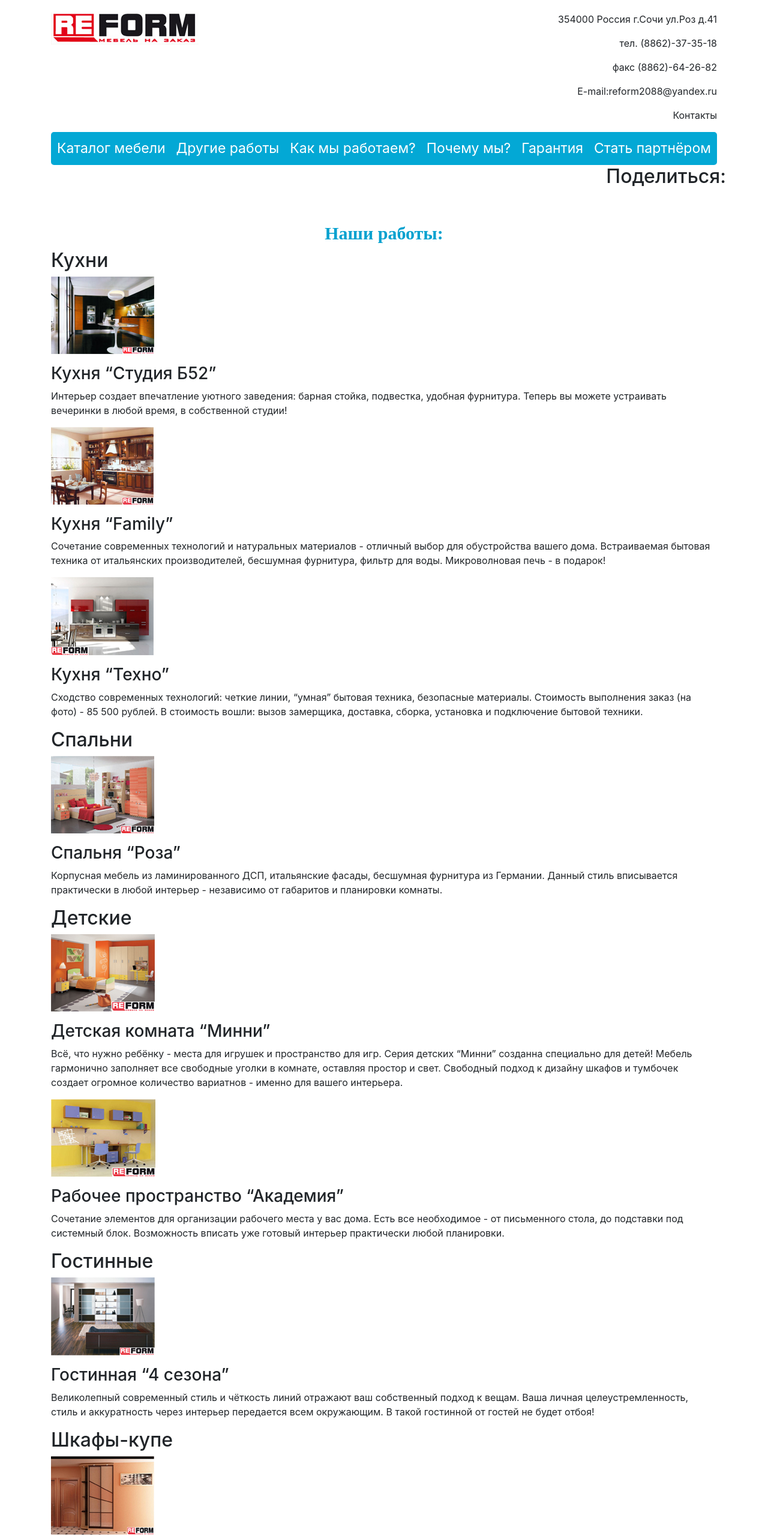
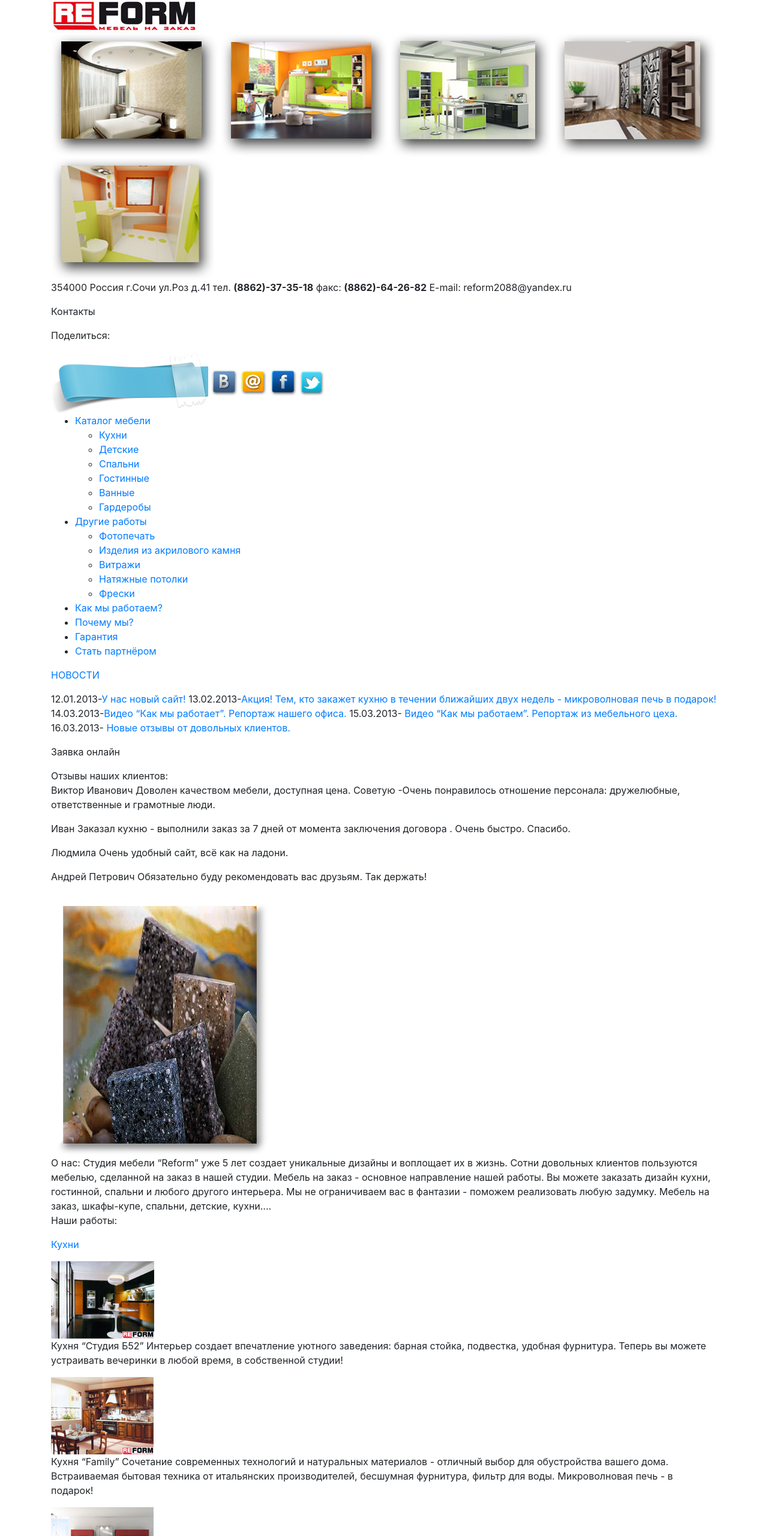
Before and after one commit to pechjonka/web-shop, a plain HTML site: page index.html in a window 1280 px wide. Shown: the top 2560 px of the page at 60% size. Drawn offline with nearby package versions, Linux system fonts and the light colour scheme.

Commit message:
new  start

```diff
--- a/css/style.css
+++ b/css/style.css
@@ -7,6 +7,7 @@
     url('fonts/MyriadProCond.ttf') format('truetype'),
     url('fonts/MyriadProCond.svg#MyriadProCond') format('svg');
 }
+
 @font-face {
   font-family: 'MyriadProSemibold_31650';
   src: url('fonts/MyriadProSemibold_31650.eot');
@@ -16,6 +17,7 @@
     url('fonts/MyriadProSemibold_31650.ttf') format('truetype'),
     url('fonts/MyriadProSemibold_31650.svg#MyriadProSemibold_31650') format('svg');
 }
+
 @font-face {
   font-family: 'ofont_ru_AvantGardeCTT';
   src: url('fonts/ofont_ru_AvantGardeCTT.eot');
@@ -25,62 +27,3 @@
     url('fonts/ofont_ru_AvantGardeCTT.ttf') format('truetype'),
     url('fonts/ofont_ru_AvantGardeCTT.svg#ofont_ru_AvantGardeCTT') format('svg');
 }
-
-.logo {
-    padding-top: 20px;
-    text-align: left;
-    position: absolute;
-}
-
-.contacts {
-    text-align: right;
-    padding-top: 20px;
-    position: relative;
-}
-
-.menu-list {
-    text-decoration: none;
-    list-style-type: none;
-    display: inline-flex;
-    background-color: #03a8d5;
-    padding: 10px;
-    margin: 0px;
-    justify-content: space-between;
-    border-radius: 5px;
-    }
-
-.submenu {
-    list-style-type: none;
-    background-color: #83d0e7;
-    padding: 10px;
-    margin: 0px;
-    position: absolute;
-    border-radius: 3px;
-    display: none;
-}
-
-li>a {
-    color: #fff;
-
-}
-
-li>a:hover {
-    text-decoration: none;
-}
-
-.list {
-    font-size: 23px;
-}
-
-.submenu {
-    font-size: 17px;
-}
-
-h1 {
-    font-size: 30px;
-    text-align: center;
-    color: #02a1cf;
-    padding-top: 50px;
-    font-family: Myriad Pro;
-    font-weight: bold;
-}
--- a/index.html
+++ b/index.html
@@ -1,37 +1,54 @@
 <!DOCTYPE html>
 <html lang="en">
+
 <head>
   <meta charset="UTF-8">
   <meta name="viewport" content="width=, initial-scale=1.0">
   <meta http-equiv="X-UA-Compatible" content="ie=edge">
   <!--bootstrap-->
-    <link rel="stylesheet" href="https://stackpath.bootstrapcdn.com/bootstrap/4.2.1/css/bootstrap.min.css" integrity="sha384-GJzZqFGwb1QTTN6wy59ffF1BuGJpLSa9DkKMp0DgiMDm4iYMj70gZWKYbI706tWS"crossorigin="anonymous">
+  <link rel="stylesheet" href="https://stackpath.bootstrapcdn.com/bootstrap/4.2.1/css/bootstrap.min.css" integrity="sha384-GJzZqFGwb1QTTN6wy59ffF1BuGJpLSa9DkKMp0DgiMDm4iYMj70gZWKYbI706tWS" crossorigin="anonymous">
   <!--custom css-->
   <link rel="stylesheet" href="css/style.css">
   <title>Furniture Shop</title>
 </head>
+
 <body>
   <div class="container">
-        <header>
-            <img src="img/logo.jpg" alt="logo" class="logo">
-            <div class="contacts" id="contacts">
-                <p>354000 Россия г.Сочи ул.Роз д.41</p>
-                <p>тел. (8862)-37-35-18</p>
-                <p>факс (8862)-64-26-82</p>
-                <p>E-mail:reform2088@yandex.ru</p>
+    <div class="top">
+      <img src="img/logo.jpg" alt="logo">
+      <div class="slider">
+        <img src="img\slide1.png" alt="">
+        <img src="img\slide2.png" alt="">
+        <img src="img\slide3.png" alt="">
+        <img src="img\slide4.png" alt="">
+        <img src="img\slide5.png" alt="">
+      </div>
+      <div class="contacts-top">
+        <p>
+          354000 Россия г.Сочи ул.Роз д.41
+          тел. <b>(8862)-37-35-18</b>
+          факс: <b>(8862)-64-26-82</b>
+          E-mail: reform2088@yandex.ru
+        </p>
         <p>Контакты</p>
+        <div class="share">
+          <p>Поделиться:</p>
+          <div class="share-link">
+            <img src="img\Tag.png" alt="share social">
+            <a href="http://VK.com"><img src="img\VK.png" alt="VK.com"></a>
+            <a href="http://mail.ru"><img src="img\mail.png" alt="mail.ru"></a>
+            <a href="http://facebook.com"><img src="img\face.png" alt="facebook.com"></a>
+            <a href="http://twiter.com"><img src="img\twit.png" alt="twiter.com"></a>
           </div>
-            <nav class="menu">
-                <div id="burg">
-                    <a href="#">
-                        <span class="bar" id="top"></span>
-                        <span class="bar" id="middle"></span>
-                        <span class="bar" id="buttom"></span>
-                    </a>
         </div>
-                <ul class="menu-list col-lg">
-                    <li class="list" id="menu-list1"><a href="#">Каталог мебели</a>
-                        <ul class="submenu" id="submenu1">
+      </div>
+    </div>
+    <!--start first menu-->
+    <div class="menu">
+      <ul>
+        <li>
+          <a href="#">Каталог мебели</a>
+          <ul>
             <li><a href="#">Кухни</a></li>
             <li><a href="#">Детские</a></li>
             <li><a href="#">Спальни</a></li>
@@ -40,8 +57,9 @@
             <li><a href="#">Гардеробы</a></li>
           </ul>
         </li>
-                    <li class="list" id="menu-list2"><a href="#">Другие работы</a>
-                        <ul class="submenu" id="submenu2">
+        <li>
+          <a href="#">Другие работы</a>
+          <ul>
             <li><a href="#">Фотопечать</a></li>
             <li><a href="#">Изделия из акрилового камня</a></li>
             <li><a href="#">Витражи</a></li>
@@ -49,101 +67,122 @@
             <li><a href="#">Фрески</a></li>
           </ul>
         </li>
-                    <li class="list" class="list"><a href="#"> Как мы работаем?</a></li>
-                    <li class="list"><a href="#"> Почему мы?</a></li>
-                    <li class="list"><a href="#">Гарантия</a></li>
-                    <li class="list"><a href="#">Стать партнёром</a></li>
+        <li><a href="#">Как мы работаем?</a></li>
+        <li><a href="#">Почему мы?</a></li>
+        <li><a href="#">Гарантия</a></li>
+        <li><a href="#">Стать партнёром</a></li>
       </ul>
-            </nav>
-        </header>
-        <div class="social row justify-content-end">
-            <h2>Поделиться:</h2>
-            <a href=""><img src="" alt=""></a>
-            <a href=""><img src="" alt=""></a>
-            <a href=""><img src="" alt=""></a>
-            <a href=""><img src="" alt=""></a>
     </div>
-        <div class="main">
-            <h1>Наши работы:</h1>
-            <h2>Кухни</h2>
-            <div class="kitchen">
-                <img src="img\kuhnja_b52.jpg" alt="">
-                <p><h3>Кухня “Студия Б52”</h3> Интерьер создает впечатление уютного заведения: барная стойка, подвестка, удобная фурнитура. Теперь вы можете устраивать вечеринки в любой время, в собственной студии!</p>
-                <img src="img\kuhnja_family.jpg" alt="">
-                <p><h3>Кухня “Family”</h3> Сочетание современных технологий и натуральных материалов - отличный выбор для обустройства вашего дома. Встраиваемая бытовая техника от итальянских производителей, бесшумная фурнитура, фильтр для воды. Микроволновая печь - в подарок!</p>
-                <img src="img\kuhnja_tehno.jpg" alt="">
-                <p><h3>Кухня “Техно”</h3> Сходство современных технологий: четкие линии, “умная” бытовая техника, безопасные материалы. Стоимость выполнения заказ (на фото) - 85 500 рублей. В стоимость вошли: вызов замерщика, доставка, сборка, установка и подключение бытовой техники.</p>
-            </div>
-            <h2>Спальни</h2>
-            <div class="bedroom">
-                <img src="img\bedroom_roze.jpg" alt="">
-                <p><h3>Спальня “Роза”</h3> Корпусная мебель из ламинированного ДСП, итальянские фасады, бесшумная фурнитура из Германии. Данный стиль вписывается практически в любой интерьер - независимо от габаритов и планировки комнаты.</p>
-            </div>
-            <h2>Детские</h2>
-            <div class="kidsroom">
-                <img src="img\kids_mini.jpg" alt="">
-                <p><h3>Детская комната “Минни”</h3>Всё, что нужно ребёнку - места для игрушек и пространство для игр. Серия детских “Минни” созданна специально для детей! Мебель гармонично заполняет все свободные уголки в комнате, оставляя простор и свет. Свободный подход к дизайну шкафов и тумбочек создает огромное количество вариатнов - именно для вашего интерьера.</p>
-                <img src="img\academy.jpg" alt="">
-                <p><h3>Рабочее пространство “Академия”</h3>Сочетание элементов для организации рабочего места у вас дома. Есть все необходимое - от письменного стола, до подставки под системный блок. Возможность вписать уже готовый интерьер практически любой планировки.</p>
-            </div>
-            <h2>Гостинные</h2>
-            <div class="tvroom">
-                <img src="img\tvroom.jpg" alt="">
-                <p><h3>Гостинная “4 сезона”</h3>Великолепный современный стиль и чёткость линий отражают ваш собственный подход к вещам. Ваша личная целеустремленность, стиль и аккуратность через интерьер передается всем окружающим. В такой гостинной от гостей не будет отбоя!</p>
-            </div>
-            <h2>Шкафы-купе</h2>
-            <div class="cupboard">
-                <img src="img\jungle.jpg" alt="">
-                <p><h3>Шкаф-купе серии “Джунгли”</h3>Сочетание функциональности и самобытности всего в нескольких квадратных метрах!</p>
-                <img src="img\invait.jpg" alt="">
-                <p><h3>Шкаф-купе серии “Инвайт”</h3>Очень удобный и функциональный вариант  для интерьеров с ограниченным пространством. Мы поможем вас создать дополнительную комнату - гардроб в вашей квартире.</p>
-            </div>
-        </div>
+    <!--end first menu-->
     <div class="side">
       <div class="news">
-                <h3>НОВОСТИ</h3>
-                <p>
-                    12.01.2013-У нас новый сайт!
-
-                    13.02.2013-Акция! Тем, кто закажеткухню в течении ближайших двух недель - микроволновая печь в подарок!
-
-                    14.03.2013-Видео “Как мы работает”. Репортаж нашего офиса.
-
-                    15.03.2013-Видео “Как мы работаем”. Репортаж из мебельного цеха.
-
-                    16.03.2013-Новые отзывы от довольных клиентов.
+        <p><a href="''">НОВОСТИ</a></p>
+        <p>12.01.2013-<a href="">У нас новый сайт!</a>
+          13.02.2013-<a href="#">Акция! Тем, кто закажет кухню в течении ближайших двух недель - микроволновая печь в подарок!</a>
+          14.03.2013-<a href="#">Видео “Как мы работает”. Репортаж нашего офиса.</a>
+          15.03.2013- <a href="#">Видео “Как мы работаем”. Репортаж из мебельного цеха.</a>
+          16.03.2013- <a href="#">Новые отзывы от довольных клиентов.</a>
         </p>
       </div>
-            <div class="order online">
-                <h3>Заявка онлайн</h3>
-                <button><img src="" alt=""></button>
-                <button><img src="" alt=""></button>
-                <button><img src="" alt=""></button>
+      <div class="order">
+        <p>Заявка онлайн</p>
       </div>
-            <div class="comments">
-                <h3>Отзывы наших клиентов:</h3>
-                    <p>Доволен качеством мебели,доступная цена. Советую. -Очень понравилось отношение персонала: дружелюбные, ответственные и грамотные люди.</p>
-                    <img src="img\foto.jpg" alt="">
-                    <p>Виктор Иванович</p>
-                    <p>Заказал кухню - выполнили заказ за 7 дней от момента заключения договора . Очень быстро. Спасибо.</p>
-                    <img src="img\foto2.jpg" alt="">
+      <div class="feedback">
+        Отзывы наших клиентов:
+
+        <p>Виктор Иванович
+        Доволен качеством мебели,
+        доступная цена. Советую
+        -Очень понравилось отношение
+        персонала: дружелюбные, ответственные и
+        грамотные люди.</p>
+
         <p>Иван
-                    Очень удобный сайт, всё как наладони.</p>
+        Заказал кухню - выполнили заказ
+        за 7 дней от момента заключения
+        договора . Очень быстро. Спасибо.</p>
+
         <p>Людмила
+        Очень удобный сайт, всё как на
+        ладони.</p>
+
+        <p>Андрей Петрович
         Обязательно буду рекомендовать вас друзьям. Так держать!</p>
       </div>
       <div class="baner">
         <img src="img\baner.jpg" alt="">
       </div>
-            <div class="about us">
-                <p>О нас:</p>
-                <p>Студия мебели “Reform” уже 5 лет создает уникальные дизайны и воплощает их в жизнь. Сотни довольных клиентов пользуются мебелью, сделанной на заказ в нашей студии.</p>
-                <p>Мебель на заказ - основное направление нашей работы. Вы можете заказать дизайн кухни, гостинной, спальни и любого другого интерьера. Мы не ограничиваем вас в фантазии - поможем реализовать любую задумку.</p>
-                <p>Мебель на заказ, шкафы-купе, спальни, детские, кухни....</p>
+      <div class="about">О нас:
+        Студия мебели “Reform” уже 5 лет создает уникальные дизайны и воплощает их в жизнь. Сотни довольных клиентов пользуются мебелью, сделанной на заказ в нашей студии. Мебель на заказ - основное направление нашей работы. Вы можете заказать
+        дизайн кухни, гостинной, спальни и любого другого интерьера. Мы не ограничиваем вас в фантазии - поможем реализовать любую задумку. Мебель на заказ, шкафы-купе, спальни, детские,
+        кухни....</div>
+    </div>
+    <div class="main">
+      <p>Наши работы:</p>
+      <p><a href="#">Кухни</a></p>
+      <div class="kitchen">
+        <img src="img\kuhnja_b52.jpg" alt="">
+        <p>Кухня “Студия Б52”
+          Интерьер создает впечатление уютного заведения: барная стойка, подвестка, удобная фурнитура. Теперь вы можете устраивать вечеринки в любой время, в собственной студии!
+        </p>
+      </div>
+      <div class="kitchen">
+        <img src="img\kuhnja_family.jpg" alt="">
+        <p>Кухня “Family”
+          Сочетание современных технологий и натуральных материалов - отличный выбор для обустройства вашего дома. Встраиваемая бытовая техника от итальянских производителей, бесшумная фурнитура, фильтр для воды. Микроволновая печь - в подарок!
+        </p>
+      </div>
+      <div class="kitchen">
+        <img src="img\kuhnja_tehno.jpg" alt="">
+        <p>Кухня “Техно”
+          Сходство современных технологий: четкие линии, “умная” бытовая техника, безопасные материалы. Стоимость выполнения заказ (на фото) - 85 500 рублей. В стоимость вошли: вызов замерщика, доставка, сборка, установка и подключение бытовой
+          техники.
+        </p>
+      </div>
+      <p><a href="#">Спальни</a></p>
+      <div class="bedroom">
+        <img src="img\bedroom_roze.jpg" alt="">
+        <p>Спальня “Роза”
+          Корпусная мебель из ламинированного ДСП, итальянские фасады, бесшумная фурнитура из Германии. Данный стиль вписывается практически в любой интерьер - независимо от габаритов и планировки комнаты.
+        </p>
+      </div>
+      <p><a href="#">Детские</a></p>
+      <div class="kidsroom">
+        <img src="img\kids_mini.jpg" alt="">
+        <p>Детская комната “Минни”
+          Всё, что нужно ребёнку - места для игрушек и пространство для
+          игр. Серия детских “Минни” созданна специально для детей!
+          Мебель гармонично заполняет все свободные уголки в комнате,
+          оставляя простор и свет. Свободный подход к дизайну шкафов и тумбочек создает огромное количество вариатнов - именно для вашего интерьера.
+        </p>
+      </div>
+      <div class="kidsroom">
+        <img src="img\academy.jpg" alt="">
+        <p>Рабочее пространство “Академия”
+          Сочетание элементов для организации рабочего места у вас дома. Есть все необходимое - от письменного стола, до подставки под системный блок. Возможность вписать уже готовый интерьер практически любой планировки.</p>
+      </div>
+      <p><a href="#">Гостинные</a></p>
+      <div class="tvtroom">
+        <img src="img\tvroom.jpg" alt="">
+        <p>Гостинная “4 сезона”
+          Великолепный современный стиль и чёткость линий отражают ваш собственный подход к вещам. Ваша личная целеустремленность, стиль и аккуратность через интерьер передается всем окружающим. В такой гостинной от гостей не будет отбоя!
+        </p>
+      </div>
+      <p><a href="#">Шкафы-купе</a></p>
+      <div class="shelfs">
+        <img src="img\jungle.jpg" alt="">
+        <p>Шкаф-купе серии “Джунгли”
+          Сочетание функциональности и самобытности всего в нескольких квадратных метрах!</p>
+      </div>
+      <div class="shelfs">
+        <img src="img\invait.jpg" alt="">
+        <p>Шкаф-купе серии “Инвайт”
+          Очень удобный и функциональный вариант для интерьеров с ограниченным
+          пространством. Мы поможем вас создать дополнительную комнату - гардроб
+          в вашей квартире.</p>
       </div>
     </div>
-        <footer>
-            <nav>
+    <div class="menu-buttom">
       <ul>
         <li><a href="#">Почему мы?</a></li>
         <li><a href="#">Контакты</a></li>
@@ -152,19 +191,18 @@
         <li><a href="#">Как мы работаем?</a></li>
         <li><a href="#">Видео</a></li>
       </ul>
-            </nav>
-            <div>
-                <p>тел. (8862)-37-35-18</p>
-                <p>E-mail:   reform2088@yandex.ru</p>
     </div>
-        </footer>
+    <div class="buttom-contacts">
+      тел. <b>(8862)-37-35-18</b>
+      E-mail: reform2088@yandex.ru
+    </div>
   </div>
   <!--jQuery-->
   <script src="https://cdnjs.cloudflare.com/ajax/libs/jquery/3.3.1/jquery.min.js"></script>
   <!--bootstrap script-->
-    <script src="https://stackpath.bootstrapcdn.com/bootstrap/4.2.1/js/bootstrap.min.js" integrity="sha384-B0UglyR+jN6CkvvICOB2joaf5I4l3gm9GU6Hc1og6Ls7i6U/mkkaduKaBhlAXv9k"
-        crossorigin="anonymous"></script>
+  <script src="https://stackpath.bootstrapcdn.com/bootstrap/4.2.1/js/bootstrap.min.js" integrity="sha384-B0UglyR+jN6CkvvICOB2joaf5I4l3gm9GU6Hc1og6Ls7i6U/mkkaduKaBhlAXv9k" crossorigin="anonymous"></script>
   <!-- custom script -->
   <script src="script/script.js"></script>
 </body>
+
 </html>
```
Also changed, not shown: img/Tag.png (added), img/VK.png (added), img/border1.jpg (added), img/button.png (added), img/face.png (added), img/foto.jpg (deleted), img/foto2.jpg (deleted), img/hover1.png (added), img/hover2.png (added), img/hover3.png (added), img/mail.png (added), img/slide1.png (added), img/slide2.png (added), img/slide3.png (added), 4 more files. Lines whose indentation alone changed are shown as unchanged.
